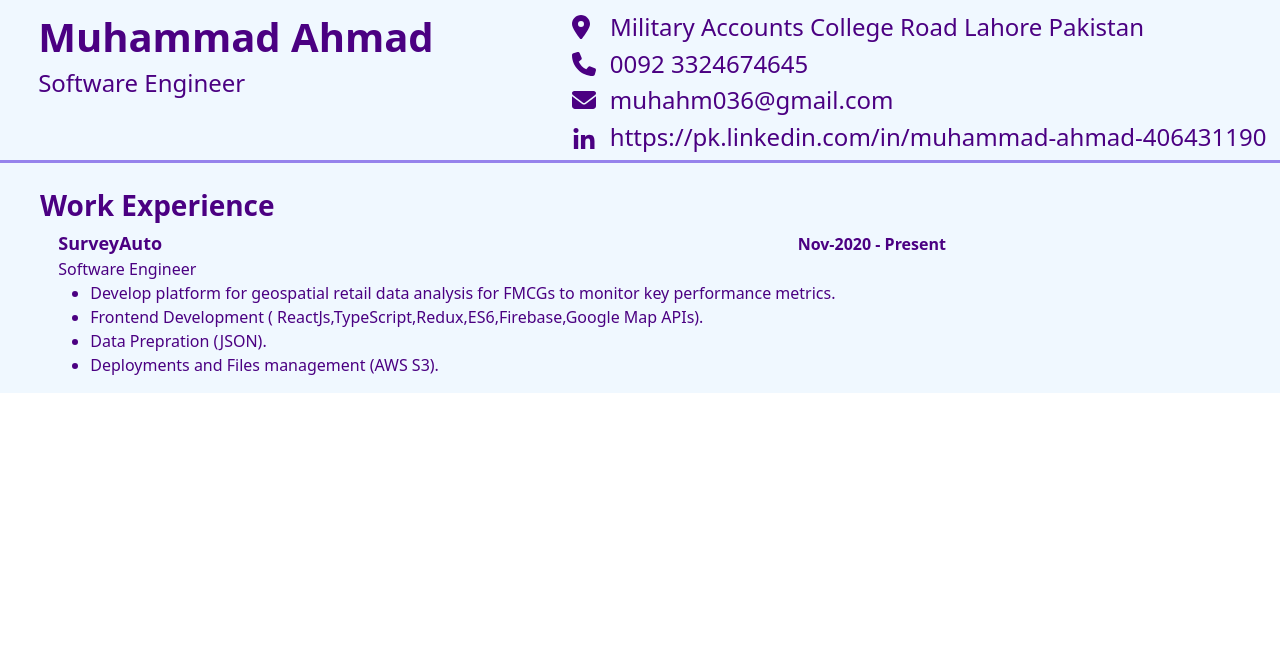
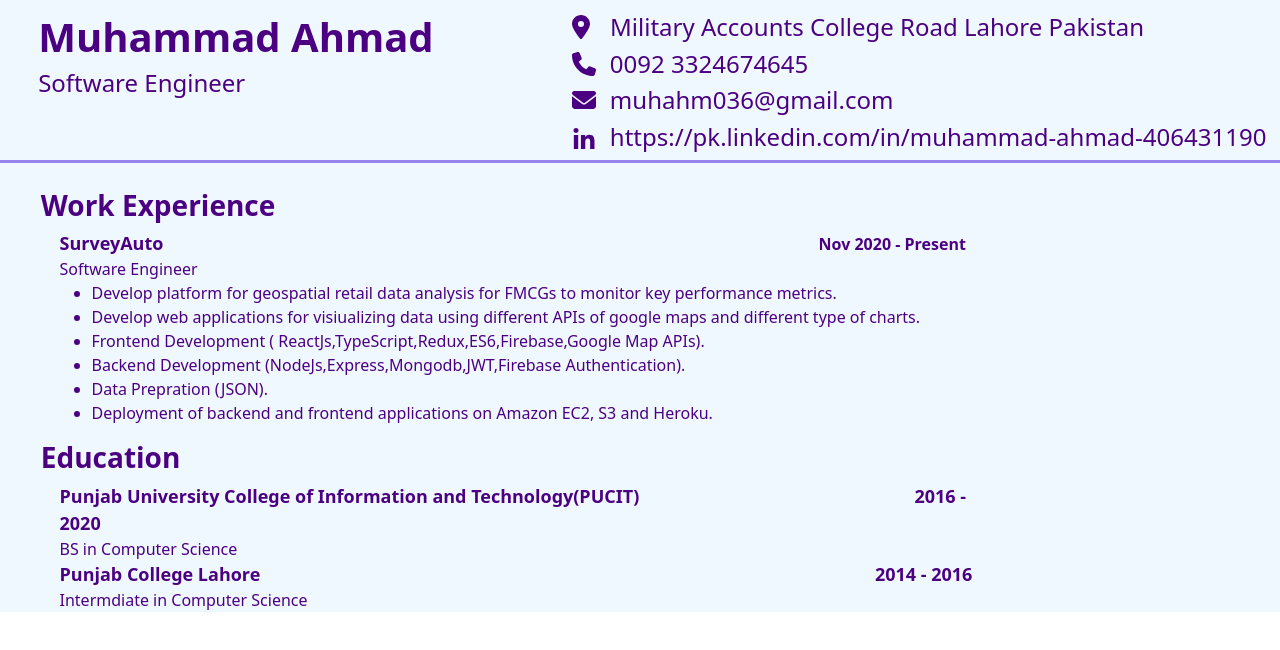
Before and after one commit to muhahm036/muhammad-ahmad, a React (Create React App) app: page / in a window 1280 px wide. Shown: the top 650 px of the page. Built offline with nearby package versions, Linux system fonts and the light colour scheme.

Commit message:
muhammad-ahmad start working

```diff
--- /dev/null
+++ b/src/mainComponent/Education.jsx
@@ -0,0 +1,45 @@
+import React from "react";
+const Education = () => {
+  return (
+    <div className="work-exp">
+      <span>
+        <h3 className="darkColor text-bold">Education</h3>
+        <div className="width">
+          <div
+            className="darkColor text-bold"
+            style={{ marginLeft: "2%", fontSize: "large" }}
+          >
+            <span>
+              Punjab University College of Information and Technology(PUCIT)
+            </span>
+            <span className="darkColor text-bold" style={{ marginLeft: "30%" }}>
+              2016 - 2020
+            </span>
+          </div>
+        </div>
+        <div>
+          <span className="darkColor" style={{ marginLeft: "2%" }}>
+            BS in Computer Science
+          </span>
+        </div>
+        <div className="width">
+          <div
+            className="darkColor text-bold"
+            style={{ marginLeft: "2%", fontSize: "large" }}
+          >
+            <span>Punjab College Lahore</span>
+            <span className="darkColor text-bold" style={{ marginLeft: "67%" }}>
+              2014 - 2016
+            </span>
+          </div>
+        </div>
+        <div>
+          <span className="darkColor " style={{ marginLeft: "2%" }}>
+            Intermdiate in Computer Science
+          </span>
+        </div>
+      </span>
+    </div>
+  );
+};
+export default Education;
--- a/src/mainComponent/MainComponent.jsx
+++ b/src/mainComponent/MainComponent.jsx
@@ -4,6 +4,7 @@ import { Row, Container, Col } from "reactstrap";
 import "./index.css";
 import MainHeading from "./MainHeading";
 import WorkExperience from "./WorkExperience";
+import Education from "./Education";
 
 class MainComponent extends Component {
   state = {};
@@ -16,7 +17,12 @@ class MainComponent extends Component {
         <Row>
           <span style={{ marginTop: "2%" }}></span>
           <Col>
-            <WorkExperience />
+            <Row>
+              <WorkExperience />
+            </Row>
+            <Row>
+              <Education />
+            </Row>
           </Col>
           <Col lg="3" sm="3" md="3" xl="3"></Col>
         </Row>
--- a/src/mainComponent/WorkExperience.jsx
+++ b/src/mainComponent/WorkExperience.jsx
@@ -12,7 +12,7 @@ const WorkExperience = () => {
             SurveyAuto
           </span>
           <span className="darkColor text-bold margin-left-auto">
-            Nov-2020 - Present
+            Nov 2020 - Present
           </span>
         </div>
         <div>
@@ -27,11 +27,22 @@ const WorkExperience = () => {
               monitor key performance metrics.{" "}
             </li>
             <li>
+              Develop web applications for visiualizing data using different
+              APIs of google maps and different type of charts.{" "}
+            </li>
+            <li>
               Frontend Development (
               ReactJs,TypeScript,Redux,ES6,Firebase,Google Map APIs).
             </li>
+            <li>
+              Backend Development (NodeJs,Express,Mongodb,JWT,Firebase
+              Authentication).
+            </li>
             <li>Data Prepration (JSON).</li>
-            <li>Deployments and Files management (AWS S3).</li>
+            <li>
+              Deployment of backend and frontend applications on Amazon EC2, S3
+              and Heroku.
+            </li>
           </ul>
         </div>
       </span>
```
